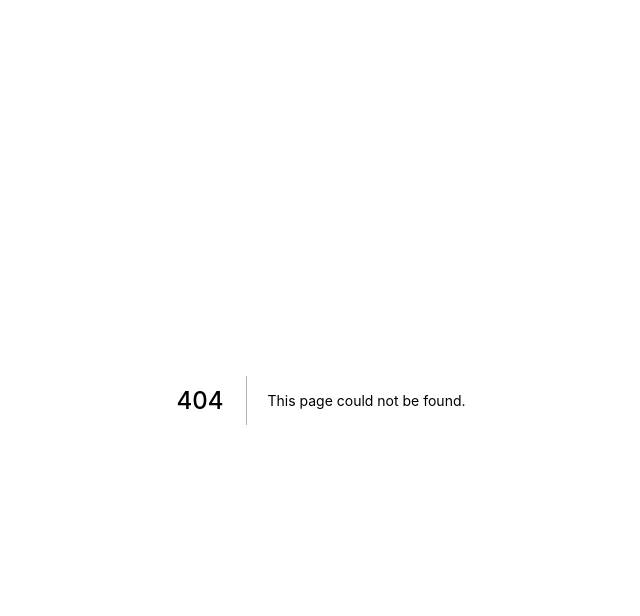
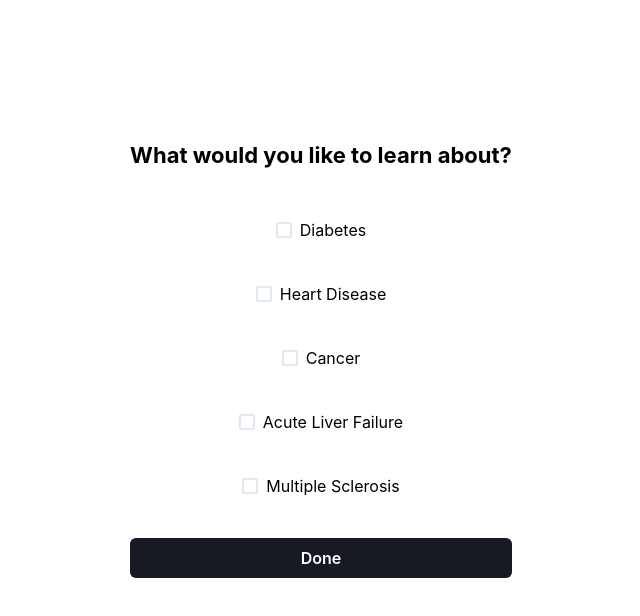
Before and after one commit to namhnguy/authentication, a Next.js app: page /microtags in a window 1280 px wide. Before the commit this address had no page. Shown: the top 616 px of the page, without its empty margins (319-959 px from the left). Built offline with nearby package versions, Linux system fonts and the light colour scheme.

Commit message:
Create microtags.js

```diff
--- /dev/null
+++ b/pages/microtags.js
@@ -0,0 +1,22 @@
+import React from "react"
+import { Button } from '@chakra-ui/button'
+import { Flex, Heading } from '@chakra-ui/layout'
+import { useRouter } from "next/router"
+import { Checkbox, CheckboxGroup } from "@chakra-ui/react"
+
+export default function macrotags() {
+    const router = useRouter()
+    return (
+        <Flex height="90vh" alignItems="center" justifyContent="center">
+            <Flex direction="column" p={6} rounded={6}>
+                <Heading textAlign="center" fontSize="22" textColor="black" mb={50}>What would you like to learn about?</Heading>
+                <Checkbox mb={10} textColor="black" justifyContent="center">Diabetes</Checkbox>
+                <Checkbox mb={10} textColor="black" justifyContent="center">Heart Disease</Checkbox>
+                <Checkbox mb={10} textColor="black" justifyContent="center">Cancer</Checkbox>
+                <Checkbox mb={10} textColor="black" justifyContent="center">Acute Liver Failure</Checkbox>
+                <Checkbox mb={10} textColor="black" justifyContent="center">Multiple Sclerosis</Checkbox>
+                <Button background="gray.900" textColor='white' onClick={() => { router.push("./landingpage") } }>Done</Button>
+            </Flex>
+        </Flex>
+    )
+}
```
